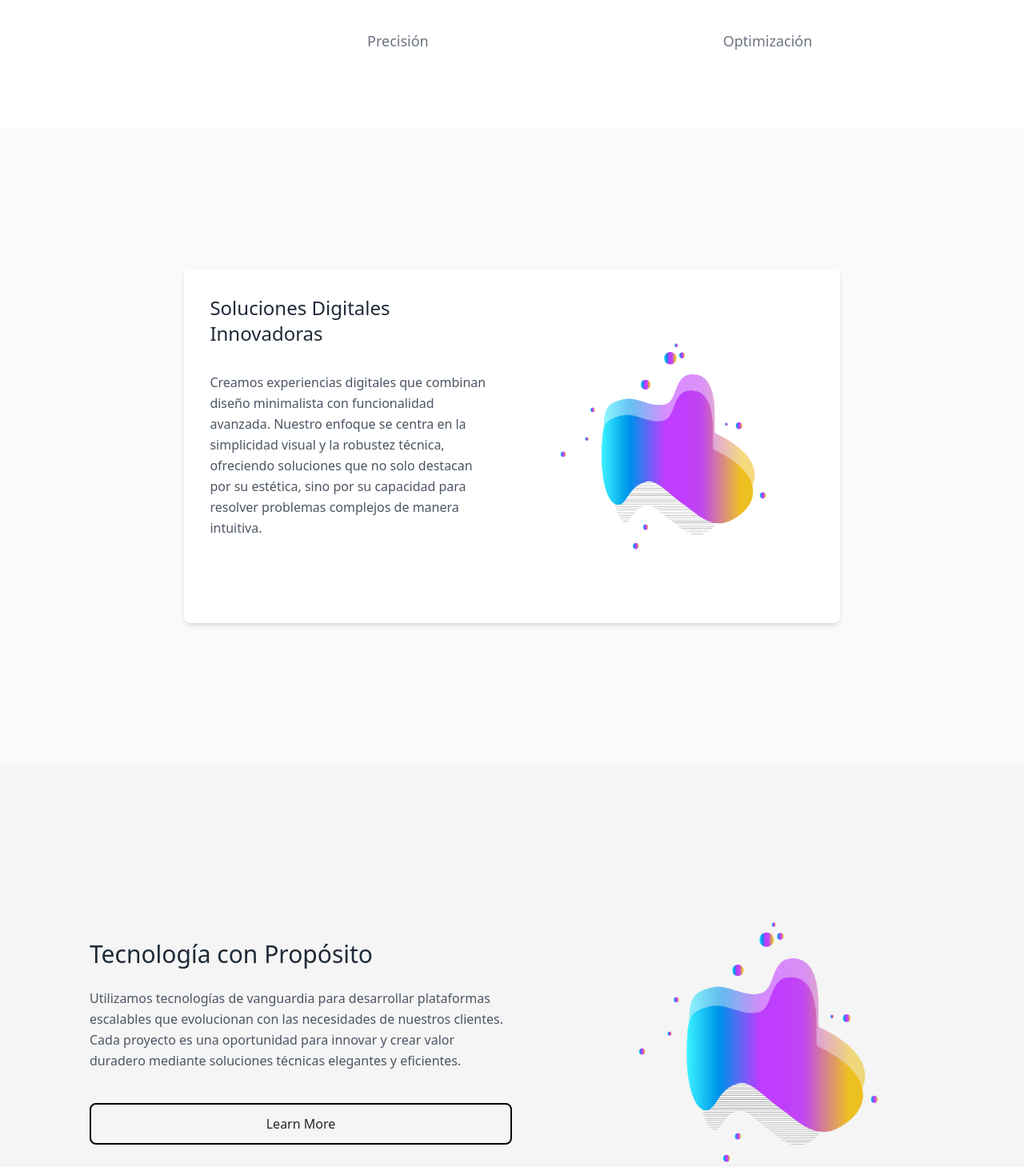
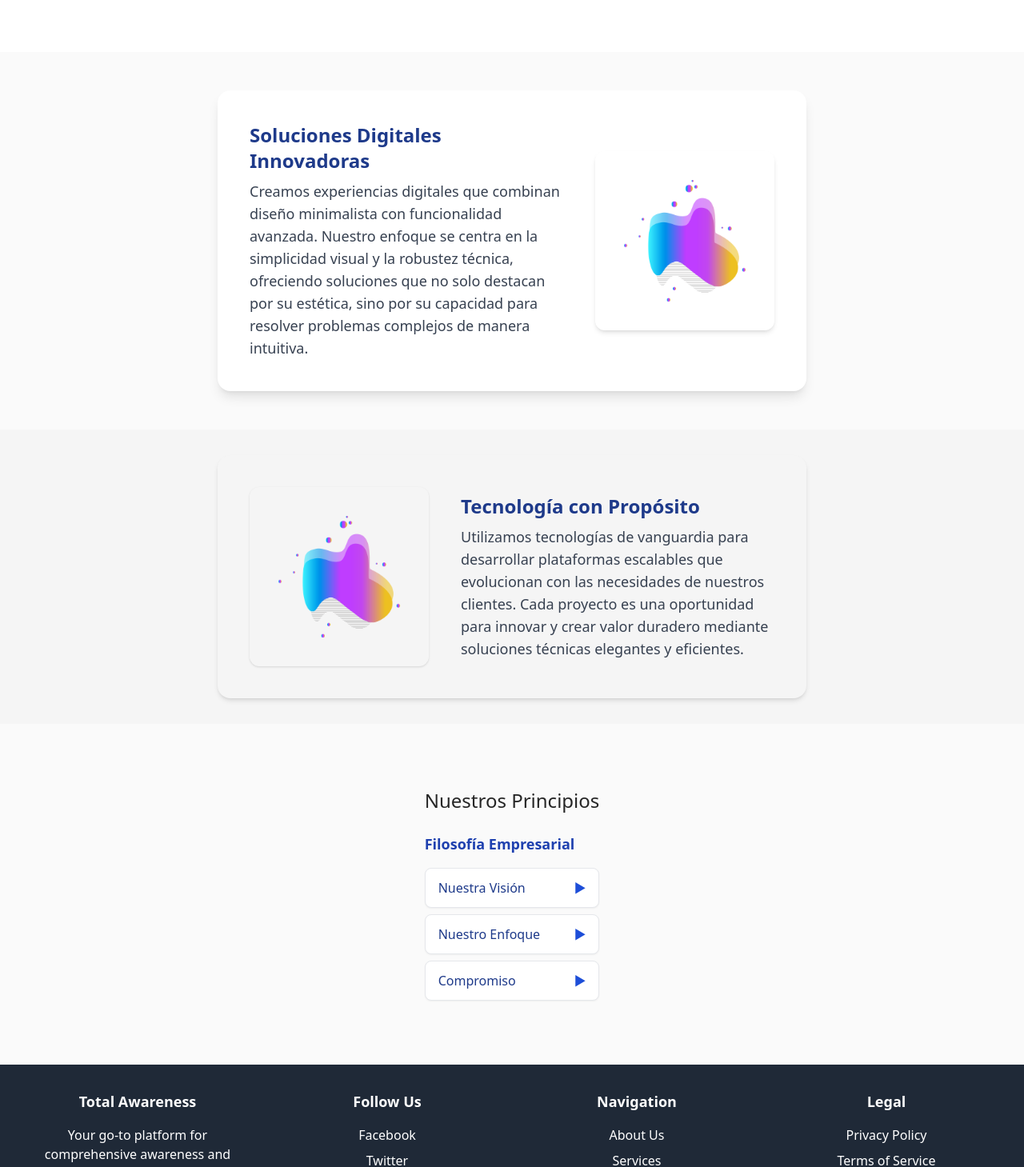
Before and after one commit to srTrauma/totalAwarenessCompo, a Next.js app: page / in a window 1280 px wide. Shown: the part 955-2414 px from the top of the page at 80% size. Built offline with nearby package versions, Linux system fonts and the light colour scheme.

Commit message:
mejorado el diseño

```diff
--- a/app/page.tsx
+++ b/app/page.tsx
@@ -8,7 +8,12 @@ import NavBar from "@/components/NavBar";
 import SimpleTextWImage from "@/components/SimpleTextWImage";
 import NobgTextwImage from "@/components/NobgTextwImage";
 import ModernAccordion from "@/components/ModernAcordion";
+import { motion } from "framer-motion";
 
+const fadeInUp = {
+  hidden: { opacity: 0, y: 40 },
+  visible: { opacity: 1, y: 0, transition: { duration: 0.7, ease: "easeOut" } }
+};
 
 const HomePage = () => {
   const sections = [
@@ -27,17 +32,29 @@ const HomePage = () => {
   ];
 
   return (
-    <main className="flex flex-col gap-[7rem] bg-neutral-50 text-neutral-800">
+    <main className="flex flex-col gap-12 bg-neutral-50 text-neutral-800">
       <div className="flex flex-col">
         <NavBar />
+        <motion.div
+          initial="hidden"
+          animate="visible"
+          variants={fadeInUp}
+        >
           <Start />
+        </motion.div>
       </div>
 
-      <div className="py-8 bg-white">
+      <motion.div
+        initial="hidden"
+        whileInView="visible"
+        viewport={{ once: true, amount: 0.5 }}
+        variants={fadeInUp}
+        className="py-4 bg-white"
+      >
         <MarquesinaTexto />
-      </div>
+      </motion.div>
 
-      <section className="max-w-6xl mx-auto px-4 sm:px-6">
+      <section className="max-w-3xl mx-auto px-2 sm:px-4">
         <SimpleTextWImage
           Title="Soluciones Digitales Innovadoras"
           text="Creamos experiencias digitales que combinan diseño minimalista con funcionalidad avanzada. Nuestro enfoque se centra en la simplicidad visual y la robustez técnica, ofreciendo soluciones que no solo destacan por su estética, sino por su capacidad para resolver problemas complejos de manera intuitiva."
@@ -45,22 +62,34 @@ const HomePage = () => {
         />
       </section>
 
-      <section className="bg-neutral-100 py-16 w-full">
-        <div className="max-w-6xl mx-auto px-4 sm:px-6">
+      <motion.section
+        initial="hidden"
+        whileInView="visible"
+        viewport={{ once: true, amount: 0.5 }}
+        variants={fadeInUp}
+        className="bg-neutral-100 py-8 w-full"
+      >
+        <div className="max-w-3xl mx-auto px-2 sm:px-4">
           <NobgTextwImage
             Title="Tecnología con Propósito"
             imgUrl="/imagesToGuapas/coso.png"
             content="Utilizamos tecnologías de vanguardia para desarrollar plataformas escalables que evolucionan con las necesidades de nuestros clientes. Cada proyecto es una oportunidad para innovar y crear valor duradero mediante soluciones técnicas elegantes y eficientes."
           />
         </div>
-      </section>
+      </motion.section>
 
-      <section className="max-w-6xl mx-auto px-4 sm:px-6 py-16">
-        <h2 className="text-3xl font-light mb-10 text-center">Nuestros Principios</h2>
+      <motion.section
+        initial="hidden"
+        whileInView="visible"
+        viewport={{ once: true, amount: 0.5 }}
+        variants={fadeInUp}
+        className="max-w-3xl mx-auto px-2 sm:px-4 py-8"
+      >
+        <h2 className="text-2xl font-light mb-6 text-center">Nuestros Principios</h2>
         <div className="flex flex-col w-full justify-center items-center">
           <ModernAccordion Title="Filosofía Empresarial" sections={sections}/>
         </div>
-      </section>
+      </motion.section>
 
       <FooterMain />
     </main>
--- a/components/ModernAcordion.tsx
+++ b/components/ModernAcordion.tsx
@@ -1,69 +1,56 @@
 import { useState } from "react";
-import Button from "./Button";
+import { motion, AnimatePresence } from "framer-motion";
+
+interface Section {
+  title: string;
+  content: string;
+}
 
 interface Props {
   Title: string;
-  sections: { title: string; content: string }[];
+  sections: Section[];
 }
 
-const ModernAccordion: React.FC<Props> = ({ Title, sections }) => {
-  const [activeIndex, setActiveIndex] = useState<number>(0);
+const ModernAccordion = ({ Title, sections }: Props) => {
+  const [openIndex, setOpenIndex] = useState<number | null>(null);
 
   return (
-    <article className="py-12 max-w-5xl mx-auto">
-      <div className="flex flex-col">
-        <div className="flex flex-row shadow-md bg-white rounded-lg overflow-hidden">
-          <div className="flex flex-col justify-center items-start p-10 w-1/2 space-y-6">
-            <img
-              src="/imagesToGuapas/coso.png"
-              alt="Feature illustration"
-              className="h-16 w-auto mb-4"
-            />
-            <h2 className="text-2xl font-medium text-gray-800">{Title}</h2>
-            <p className="text-gray-600 leading-relaxed">
-              Innovative solutions tailored to your business needs. We provide comprehensive
-              services designed to enhance your operational efficiency and drive growth.
-            </p>
-            <Button Text="Learn More" blue href="#" />
-          </div>
-          <div className="w-1/2 bg-gray-50 p-8">
-            <h3 className="text-xl font-medium mb-6 text-gray-800 border-b pb-3">Key Features</h3>
+    <div className="w-full max-w-xl">
+      <h3 className="text-lg font-semibold text-blue-800 mb-4">{Title}</h3>
       <div className="space-y-2">
-              {sections.map((section, index) => (
-                <div
-                  key={index}
-                  onClick={() => setActiveIndex(index)}
-                  className="cursor-pointer"
+        {sections.map((section, idx) => (
+          <div key={idx} className="border rounded-lg shadow-sm bg-white">
+            <button
+              className="w-full flex justify-between items-center px-4 py-3 text-left focus:outline-none transition-colors hover:bg-blue-50"
+              onClick={() => setOpenIndex(openIndex === idx ? null : idx)}
             >
-                  <div
-                    className={`flex items-center p-3 rounded transition-colors ${
-                      activeIndex === index ? "bg-gray-100" : "hover:bg-gray-100/50"
-                    }`}
+              <span className="font-medium text-blue-900">{section.title}</span>
+              <motion.span
+                animate={{ rotate: openIndex === idx ? 90 : 0 }}
+                transition={{ duration: 0.3 }}
+                className="ml-2 text-blue-700"
               >
-                    <h4 className="font-medium text-gray-700">{section.title}</h4>
-                    <div className="ml-auto">
-                      {activeIndex === index ?
-                        <svg xmlns="http://www.w3.org/2000/svg" width="16" height="16" fill="currentColor" viewBox="0 0 16 16">
-                          <path d="M7.646 4.646a.5.5 0 0 1 .708 0l6 6a.5.5 0 0 1-.708.708L8 5.707l-5.646 5.647a.5.5 0 0 1-.708-.708l6-6z"/>
-                        </svg> :
-                        <svg xmlns="http://www.w3.org/2000/svg" width="16" height="16" fill="currentColor" viewBox="0 0 16 16">
-                          <path d="M1.646 4.646a.5.5 0 0 1 .708 0L8 10.293l5.646-5.647a.5.5 0 0 1 .708.708l-6 6a.5.5 0 0 1-.708 0l-6-6a.5.5 0 0 1 0-.708z"/>
-                        </svg>
-                      }
-                    </div>
-                  </div>
-                  {activeIndex === index && (
-                    <div className="pl-6 pr-4 py-3 text-gray-600 text-sm">
-                      {section.content}
-                    </div>
+                ▶
+              </motion.span>
+            </button>
+            <AnimatePresence initial={false}>
+              {openIndex === idx && (
+                <motion.div
+                  key="content"
+                  initial={{ height: 0, opacity: 0 }}
+                  animate={{ height: "auto", opacity: 1 }}
+                  exit={{ height: 0, opacity: 0 }}
+                  transition={{ duration: 0.4, ease: "easeInOut" }}
+                  className="overflow-hidden px-4 pb-3"
+                >
+                  <div className="text-gray-700">{section.content}</div>
+                </motion.div>
               )}
+            </AnimatePresence>
           </div>
         ))}
       </div>
     </div>
-        </div>
-      </div>
-    </article>
   );
 };
 
--- a/components/NobgTextwImage.tsx
+++ b/components/NobgTextwImage.tsx
@@ -1,29 +1,36 @@
-import Button from "./Button"
+import { motion } from "framer-motion";
 
 interface Props {
-    Title: string,
-    imgUrl: string,
-    content: string,
-    buttonText?: string
+  Title: string;
+  imgUrl: string;
+  content: string;
 }
 
-export default function NobgTextwImage({Title, imgUrl, content, buttonText = "Learn More"} : Props) {
-    return (
-        <section className="flex flex-col md:flex-row w-full items-center justify-between py-16 px-6 max-w-7xl mx-auto gap-8">
-            <div className="flex flex-col w-full md:w-1/2 gap-6">
-                <h2 className="text-2xl md:text-3xl font-medium text-gray-800">{Title}</h2>
-                <p className="text-base leading-relaxed text-gray-600">{content}</p>
-                <div className="mt-4">
-                    <Button Text={buttonText} />
-                </div>
-            </div>
-            <div className="w-full md:w-5/12 mt-8 md:mt-0">
-                <img
-                    src={imgUrl}
-                    alt={Title}
-                    className="w-full h-auto object-cover rounded-md shadow-sm"
-                />
-            </div>
-        </section>
-    )
-}
+const fadeIn = {
+  hidden: { opacity: 0, x: 40 },
+  visible: { opacity: 1, x: 0, transition: { duration: 0.7, ease: "easeOut" } }
+};
+
+const NobgTextwImage = ({ Title, imgUrl, content }: Props) => (
+  <motion.div
+    initial="hidden"
+    whileInView="visible"
+    viewport={{ once: true, amount: 0.5 }}
+    variants={fadeIn}
+    className="flex flex-col md:flex-row-reverse items-center bg-neutral-100 rounded-2xl shadow-md p-6 md:p-10 gap-6 md:gap-10"
+  >
+    <div className="flex-1">
+      <h2 className="text-xl md:text-2xl font-bold text-blue-900 mb-2">{Title}</h2>
+      <p className="text-gray-700 text-base md:text-lg">{content}</p>
+    </div>
+    <motion.img
+      src={imgUrl}
+      alt={Title}
+      className="w-40 h-40 md:w-56 md:h-56 object-contain rounded-xl shadow"
+      whileHover={{ scale: 1.05 }}
+      transition={{ type: "spring", stiffness: 300 }}
+    />
+  </motion.div>
+);
+
+export default NobgTextwImage;
--- a/components/SimpleTextWImage.tsx
+++ b/components/SimpleTextWImage.tsx
@@ -1,25 +1,36 @@
+import { motion } from "framer-motion";
+
 interface Props {
+  Title: string;
+  text: string;
   ImageSrc: string;
-  text: string;
-  Title: string;
 }
 
-export default function SimpleTextWImage({ ImageSrc, text, Title }: Props) {
-  return (
-    <section className="flex w-full flex-col my-16">
-      <div className="flex flex-row justify-between bg-white rounded-lg mx-auto w-4/5 max-w-5xl shadow-md p-8">
-        <div className="w-1/2 flex flex-col gap-6 pr-8">
-          <h2 className="text-2xl font-light text-gray-800 mb-2">{Title}</h2>
-          <p className="text-gray-600 leading-relaxed">{text}</p>
-        </div>
-        <div className="w-1/2 flex items-center justify-center">
-          <img
-            src={ImageSrc}
-            alt={Title}
-            className="max-w-full h-auto object-cover rounded"
-          />
-        </div>
-      </div>
-    </section>
-  );
-}
+const fadeIn = {
+  hidden: { opacity: 0, x: -40 },
+  visible: { opacity: 1, x: 0, transition: { duration: 0.7, ease: "easeOut" } }
+};
+
+const SimpleTextWImage = ({ Title, text, ImageSrc }: Props) => (
+  <motion.div
+    initial="hidden"
+    whileInView="visible"
+    viewport={{ once: true, amount: 0.5 }}
+    variants={fadeIn}
+    className="flex flex-col md:flex-row items-center bg-white rounded-2xl shadow-lg p-6 md:p-10 gap-6 md:gap-10"
+  >
+    <div className="flex-1">
+      <h2 className="text-xl md:text-2xl font-bold text-blue-900 mb-2">{Title}</h2>
+      <p className="text-gray-700 text-base md:text-lg">{text}</p>
+    </div>
+    <motion.img
+      src={ImageSrc}
+      alt={Title}
+      className="w-40 h-40 md:w-56 md:h-56 object-contain rounded-xl shadow-md"
+      whileHover={{ scale: 1.05 }}
+      transition={{ type: "spring", stiffness: 300 }}
+    />
+  </motion.div>
+);
+
+export default SimpleTextWImage;
```
Lines whose indentation alone changed are shown as unchanged.
